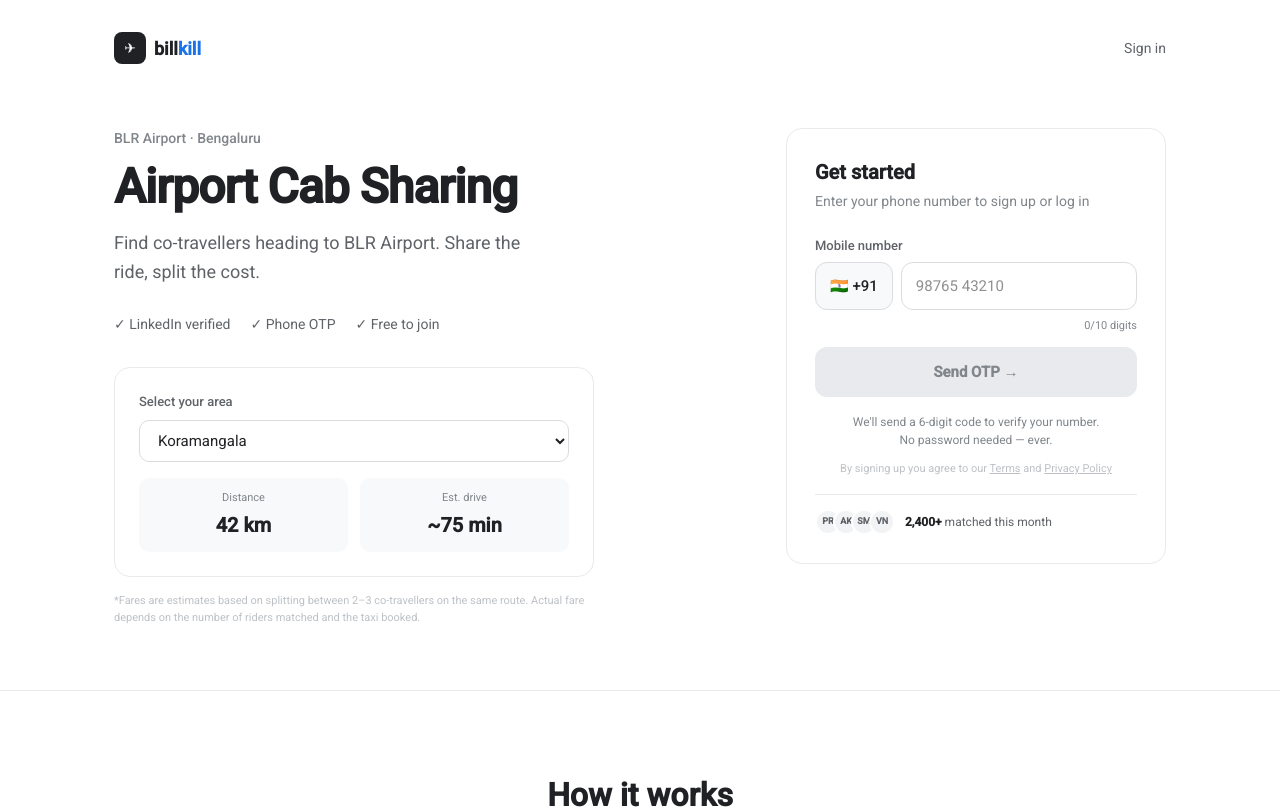
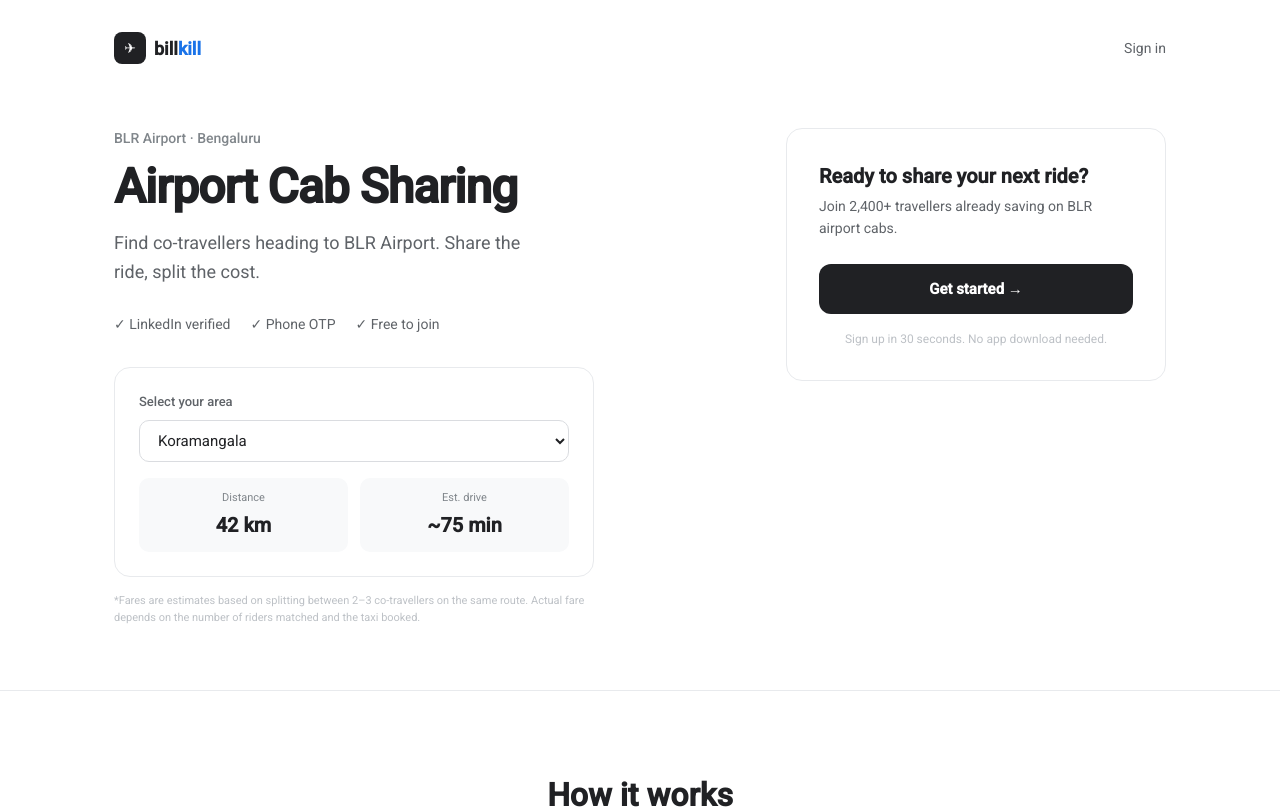
Before and after one commit to mandeeps9177/billkill, a Next.js app: page / in a window 1280 px wide. Shown: the top 809 px of the page. Built offline with nearby package versions, Linux system fonts and the light colour scheme; a web font is replaced by a local one.

Commit message:
fix: replace OTP signup card with simple CTA linking to unified auth

```diff
--- a/src/components/SignupCard.tsx
+++ b/src/components/SignupCard.tsx
@@ -1,111 +1,27 @@
 "use client";
-import { useState } from "react";
-import { useRouter } from "next/navigation";
+import Link from "next/link";
 import { SITE } from "@/data/config";
 
 export default function SignupCard() {
-  const router = useRouter();
-  const [phone, setPhone] = useState("");
-  const [error, setError] = useState("");
-
-  const handlePhoneChange = (val: string) => {
-    // Only allow digits and spaces
-    const cleaned = val.replace(/[^\d\s]/g, "");
-    setPhone(cleaned);
-    setError("");
-  };
-
-  const handleSubmit = () => {
-    const digits = phone.replace(/\s/g, "");
-    if (digits.length !== 10) {
-      setError("Please enter a valid 10-digit mobile number");
-      return;
-    }
-    // Navigate to signup with phone pre-filled
-    router.push(`/signup?phone=${digits}`);
-  };
-
-  const digits = phone.replace(/\s/g, "");
-  const isValid = digits.length === 10;
-
   return (
-    <div style={{ border: "1px solid #E8EAED", borderRadius: 16, padding: 28 }}>
-      <h2 style={{ fontSize: 20, fontWeight: 700, color: "#202124", marginBottom: 4 }}>Get started</h2>
-      <p style={{ fontSize: 14, color: "#80868B", marginBottom: 24 }}>Enter your phone number to sign up or log in</p>
-
-      <label style={{ display: "block", fontSize: 13, fontWeight: 500, color: "#5F6368", marginBottom: 6 }}>Mobile number</label>
-      <div style={{ display: "flex", gap: 8, marginBottom: error ? 4 : 16 }}>
-        <div style={{ display: "flex", alignItems: "center", gap: 4, border: "1px solid #DADCE0", borderRadius: 12, padding: "12px 14px", fontSize: 15, color: "#202124", background: "#F8F9FA", fontWeight: 500 }}>
-          🇮🇳 +91
-        </div>
-        <input
-          type="tel"
-          inputMode="numeric"
-          placeholder="98765 43210"
-          value={phone}
-          onChange={(e) => handlePhoneChange(e.target.value)}
-          onKeyDown={(e) => { if (e.key === "Enter") handleSubmit(); }}
-          maxLength={12}
-          style={{
-            flex: 1,
-            border: error ? "2px solid #D93025" : "1px solid #DADCE0",
-            borderRadius: 12,
-            padding: "12px 14px",
-            fontSize: 15,
-            color: "#202124",
-            outline: "none",
-          }}
-        />
-      </div>
-
-      {error && (
-        <p style={{ fontSize: 12, color: "#D93025", marginBottom: 12 }}>{error}</p>
-      )}
-
-      {/* Digit counter */}
-      <p style={{ fontSize: 11, color: isValid ? "#1E8E3E" : "#80868B", textAlign: "right", marginBottom: 12, marginTop: error ? 0 : -8 }}>
-        {digits.length}/10 digits {isValid && "✓"}
+    <div style={{ background: "#fff", border: "1px solid #E8EAED", borderRadius: 16, padding: 32, maxWidth: 420, width: "100%" }}>
+      <h2 style={{ fontSize: 20, fontWeight: 700, color: "#202124", marginBottom: 4 }}>Ready to share your next ride?</h2>
+      <p style={{ fontSize: 14, color: "#5F6368", marginBottom: 24, lineHeight: 1.6 }}>
+        Join {SITE.matchedCount} travellers already saving on BLR airport cabs.
       </p>
 
-      <button
-        onClick={handleSubmit}
-        style={{
-          display: "flex", alignItems: "center", justifyContent: "center", gap: 8,
-          width: "100%",
-          background: isValid ? "#202124" : "#E8EAED",
-          color: isValid ? "#fff" : "#80868B",
-          fontWeight: 600, padding: "14px 24px", borderRadius: 12, fontSize: 15,
-          border: "none", cursor: isValid ? "pointer" : "default",
-          transition: "all 0.15s",
-        }}
-      >
-        Send OTP →
-      </button>
+      <Link href="/login" style={{
+        display: "flex", alignItems: "center", justifyContent: "center", gap: 8,
+        width: "100%", background: "#202124", color: "#fff", fontWeight: 600,
+        padding: "14px 24px", borderRadius: 12, fontSize: 15, textDecoration: "none",
+        fontFamily: "inherit",
+      }}>
+        Get started →
+      </Link>
 
-      <p style={{ fontSize: 12, color: "#80868B", textAlign: "center", marginTop: 16, lineHeight: 1.5 }}>
-        We'll send a 6-digit code to verify your number.<br />
-        No password needed — ever.
+      <p style={{ fontSize: 12, color: "#BDC1C6", textAlign: "center", marginTop: 16 }}>
+        Sign up in 30 seconds. No app download needed.
       </p>
-
-      <p style={{ fontSize: 11, color: "#BDC1C6", textAlign: "center", marginTop: 12 }}>
-        By signing up you agree to our{" "}
-        <a href="/terms" style={{ textDecoration: "underline", color: "#BDC1C6" }}>Terms</a> and{" "}
-        <a href="/privacy" style={{ textDecoration: "underline", color: "#BDC1C6" }}>Privacy Policy</a>
-      </p>
-
-      {/* Social proof */}
-      <div style={{ borderTop: "1px solid #E8EAED", marginTop: 16, paddingTop: 14, display: "flex", alignItems: "center", gap: 10 }}>
-        <div style={{ display: "flex" }}>
-          {["PR", "AK", "SM", "VN"].map((init, i) => (
-            <div key={i} style={{ width: 26, height: 26, borderRadius: "50%", background: "#F1F3F4", border: "2px solid #fff", display: "flex", alignItems: "center", justifyContent: "center", fontSize: 9, fontWeight: 700, color: "#5F6368", marginLeft: i > 0 ? -8 : 0 }}>
-              {init}
-            </div>
-          ))}
-        </div>
-        <p style={{ fontSize: 12, color: "#5F6368" }}>
-          <strong style={{ color: "#202124" }}>{SITE.matchedCount}</strong> matched this month
-        </p>
-      </div>
     </div>
   );
 }
```
